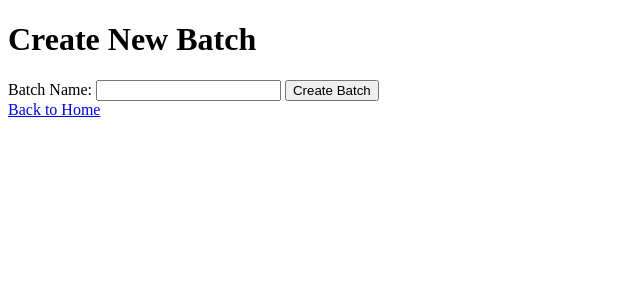
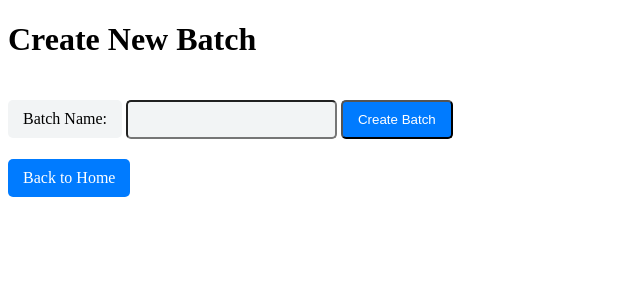
Before and after one commit to RAHUL3233/TimeTable-Automation, a Flask app: page /create_batch in a window 1280 px wide. Shown: the top 300 px of the page, without its empty margins (0-640 px from the left). Run offline with Flask 3, Linux system fonts and the light colour scheme.

Commit message:
Update create_batch.html

```diff
--- a/templates/create_batch.html
+++ b/templates/create_batch.html
@@ -1,18 +1,42 @@
 <!-- templates/create_batch.html -->
 <!DOCTYPE html>
 <html lang="en">
-<head>
-    <meta charset="UTF-8">
-    <meta name="viewport" content="width=device-width, initial-scale=1.0">
-    <title>Create Batch</title>
-</head>
-<body>
+  <head>
+    <meta charset="UTF-8" />
+    <meta name="viewport" content="width=device-width, initial-scale=1.0" />
+    <title>Create New Batch</title>
+    <style>
+      .button {
+        display: inline-block;
+        padding: 10px 15px;
+        background-color: #007bff;
+        color: white;
+        border-radius: 5px;
+        text-decoration: none;
+        margin-top: 20px;
+      }
+      .buttons {
+        display: inline-block;
+        padding: 10px 15px;
+        background-color: #f2f4f5;
+        color: black;
+        border-radius: 5px;
+        text-decoration: none;
+        margin-top: 20px;
+      }
+      .button:hover {
+        background-color: #0056b3;
+      }
+    </style>
+  </head>
+  <body>
     <h1>Create New Batch</h1>
     <form method="POST">
-        <label for="name">Batch Name:</label>
-        <input type="text" id="name" name="name" required>
-        <button type="submit">Create Batch</button>
+      <label for="name" class="buttons">Batch Name:</label>
+      <input type="text" id="name" name="name" class="buttons" required />
+      <button type="submit" class="button">Create Batch</button>
     </form>
-    <a href="{{ url_for('index') }}">Back to Home</a>
-</body>
+    <!-- <a href="{{ url_for('index') }}">Back to Home</a> -->
+    <a href="{{ url_for('index') }}" class="button">Back to Home</a>
+  </body>
 </html>
```
